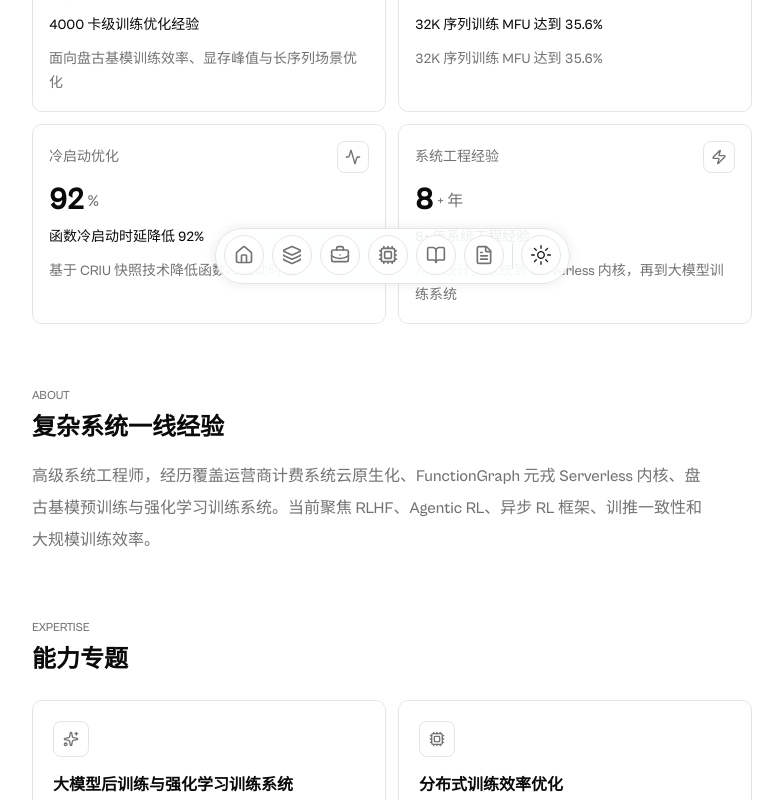
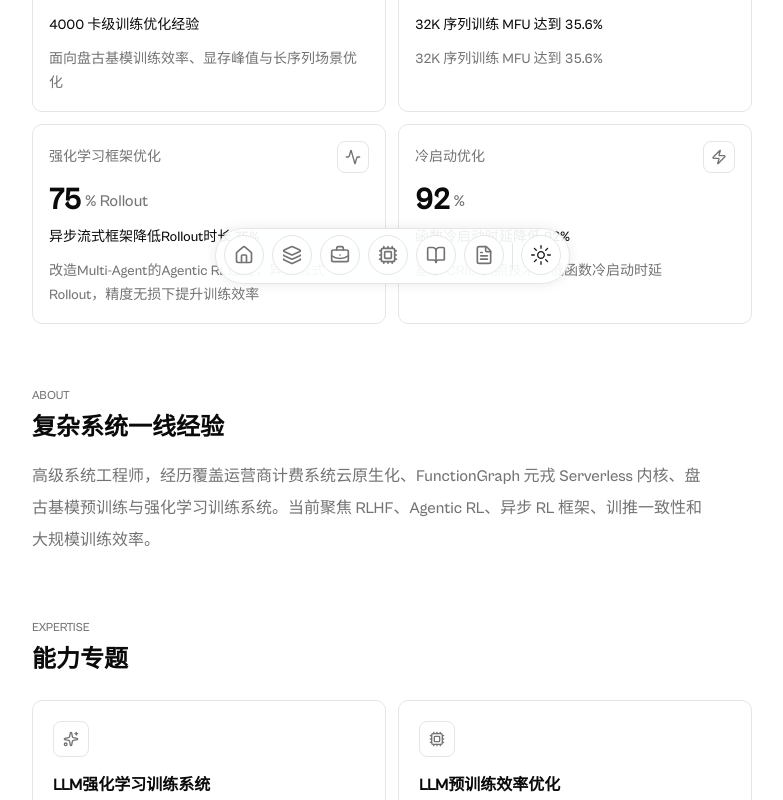
Before and after one commit to Lokiscripter/jamlee_ui_profile, a Next.js app: page / in a window 1280 px wide. Shown: the part 500-1300 px from the top of the page, without its empty margins (248-1031 px from the left). Built offline with nearby package versions, Linux system fonts and the light colour scheme.

Commit message:
feat: update portfolio metrics and signals

```diff
--- a/src/app/page.tsx
+++ b/src/app/page.tsx
@@ -39,14 +39,14 @@ const metricIcons = [Gauge, Network, Activity, Zap];
 const metricFigures = [
   { value: 4000, suffix: " 卡级", decimalPlaces: 0 },
   { value: 35.6, suffix: "% MFU", decimalPlaces: 1 },
+  { value: 75, suffix: "% Rollout", decimalPlaces: 0 },
   { value: 92, suffix: "%", decimalPlaces: 0 },
-  { value: 8, suffix: "+ 年", decimalPlaces: 0 },
 ];
 const skillGroupIcons = [Terminal, Cpu, Sparkles, Boxes, Database, Wrench];
 const projectSignals = [
-  ["14% 评测提升", "30%+ 样本利用率", "Pearson 0.99+"],
-  ["4000 卡训练", "35.6% MFU", "HELMET 评测"],
-  ["32% 成本降低", "92% 冷启动优化", "GPU 函数"],
+  ["异步流式RL框架", "DAPO算法优化", "训推一致性"],
+  ["4000 卡MoE预训练", "20.2% to 35.6% MFU", "长序列评测"],
+  ["云服务 32% 成本降低", "Serverless实例 92% 冷启动优化", "GPU 函数创收"],
 ];
 const projectSummaries = [
   "围绕基模后训练的 RL 训练系统，覆盖精度修复、Multi-Agent Agentic RL 训练引擎、VeRL 接入、DAPO 优化与 ReplayBuffer 样本利用率提升。",
--- a/src/data/profile.tsx
+++ b/src/data/profile.tsx
@@ -37,33 +37,33 @@ export const PROFILE = {
       detail: "32K 序列训练 MFU 达到 35.6%",
     },
     {
+      headline: "异步流式框架降低Rollout时长 75%",
+      label: "强化学习框架优化",
+      value: "时长降低 75%",
+      detail: "改造Multi-Agent的Agentic RL过程，异步流式Rollout，精度无损下提升训练效率",
+    },
+    {
       headline: "函数冷启动时延降低 92%",
       label: "冷启动优化",
       value: "92%",
       detail: "基于 CRIU 快照技术降低函数冷启动时延",
     },
-    {
-      headline: "8+ 年系统工程经验",
-      label: "系统工程经验",
-      value: "8+ 年",
-      detail: "从传统计费系统到 Serverless 内核，再到大模型训练系统",
-    },
   ],
   expertise: [
     {
-      title: "大模型后训练与强化学习训练系统",
+      title: "LLM强化学习训练系统",
       description:
         "覆盖 RLHF、Agentic RL、异步 RL、DeepDiver Online RFT、VeRL 先导验证与样本利用率优化。",
       keywords: ["RLHF", "Agentic RL", "VeRL", "Online RFT"],
     },
     {
-      title: "分布式训练效率优化",
+      title: "LLM预训练效率优化",
       description:
         "围绕 MoE、长序列、sequence packing、resharding、训推一致性和 MFU 提升做系统级优化。",
       keywords: ["MoE", "MFU", "Long Context", "Resharding"],
     },
     {
-      title: "Serverless 内核与云服务工程化",
+      title: "Serverless 内核与云服务工程",
       description:
         "主导 GPU 函数、WebSocket 函数、ServiceBridge、资源隔离、调度和冷启动优化等核心能力。",
       keywords: ["Serverless", "GPU", "CRIU", "Kubernetes"],
```
Also changed, not shown: 1 other file (tests, documents, lock files or other folders).
